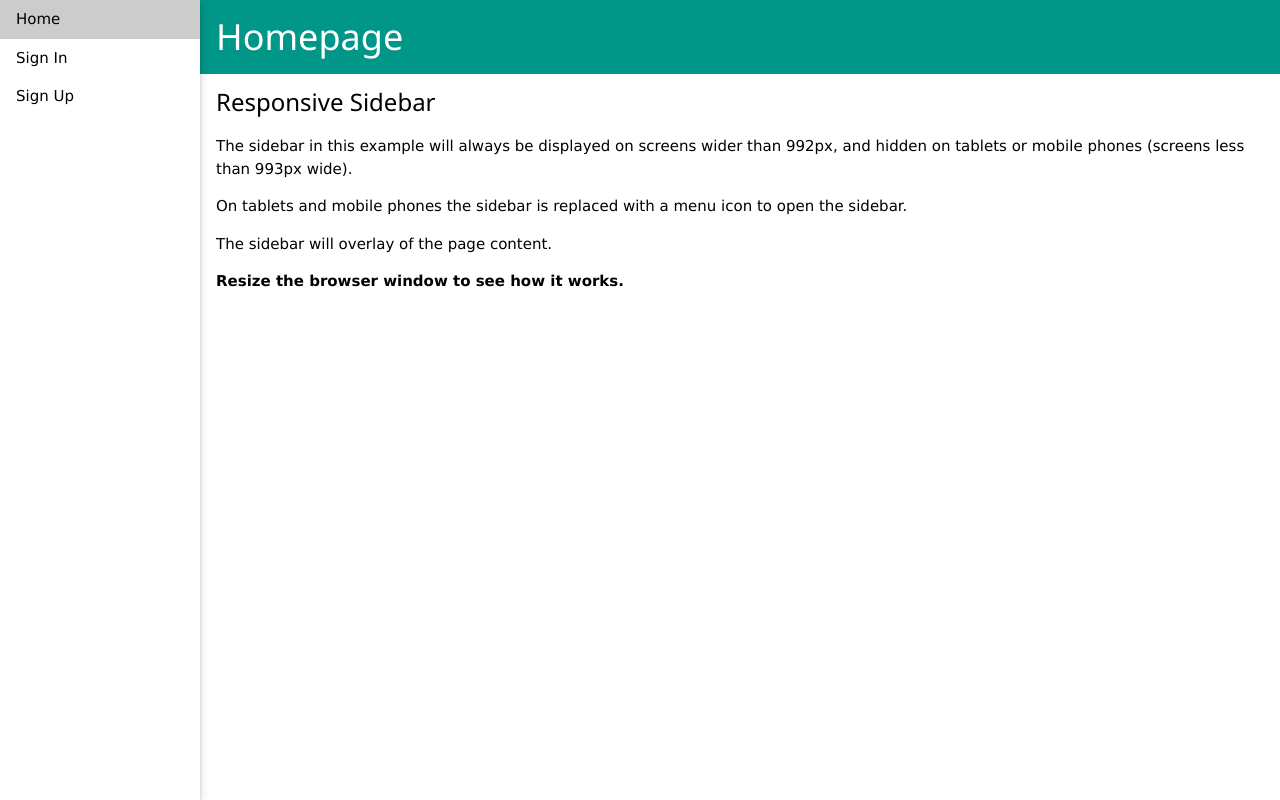
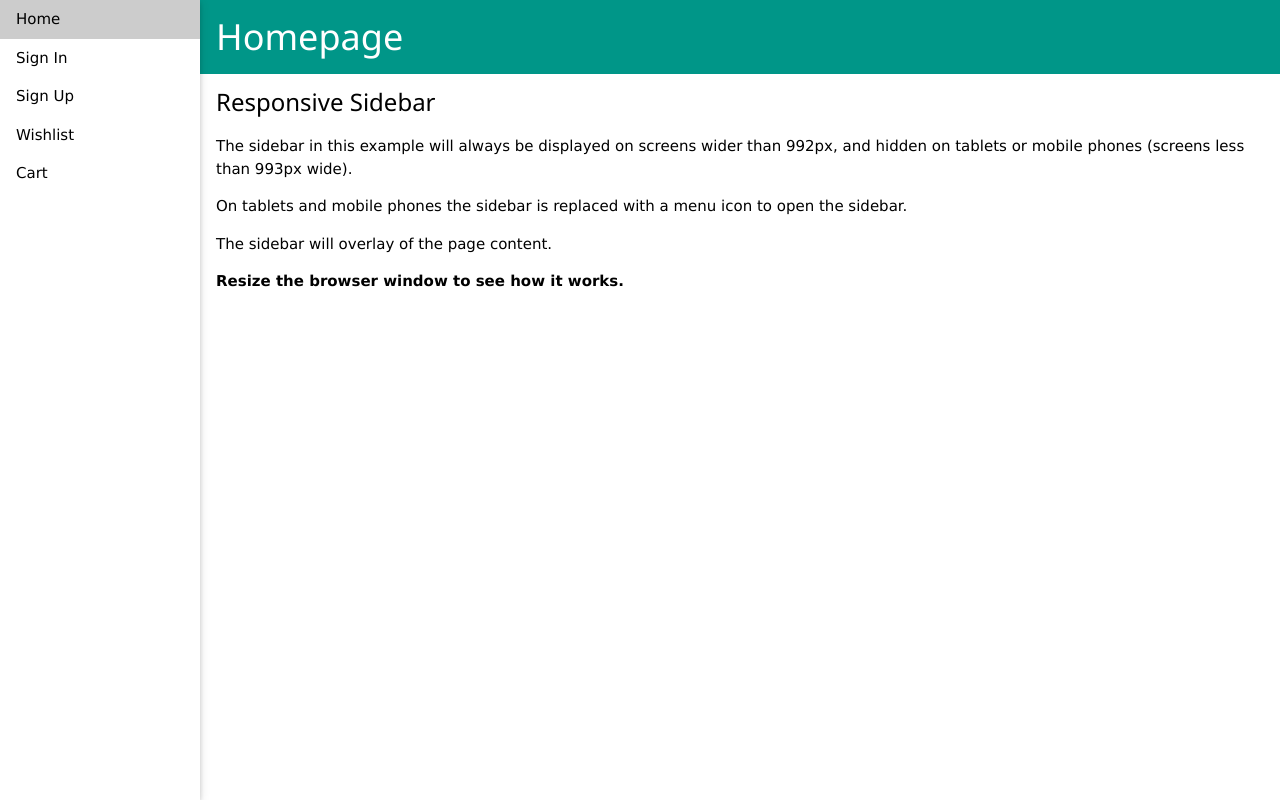
Before and after one commit to AdrianNeilSantos/cmsc127_mp, a Django app: page / in a window 1280 px wide. Run offline with Django 3.2, Linux system fonts and the light colour scheme.

Commit message:
created cart, wishlist

```diff
--- a/crud_app/templates/crud_app/elements/navbar.html
+++ b/crud_app/templates/crud_app/elements/navbar.html
@@ -3,6 +3,8 @@
     <a href="{% url 'home' %}" class="w3-bar-item w3-button">Home</a>
     <a href="{% url 'signIn' %}" class="w3-bar-item w3-button">Sign In</a>
     <a href="{% url 'signUp' %}" class="w3-bar-item w3-button">Sign Up</a>
+    <a href="{% url 'wishlist' %}" class="w3-bar-item w3-button">Wishlist</a>
+    <a href="{% url 'cart' %}" class="w3-bar-item w3-button">Cart</a>
 </div>
 
 {% load static %}
--- a/crud_app/urls.py
+++ b/crud_app/urls.py
@@ -5,5 +5,7 @@ from . import views
 urlpatterns = [
     path('', views.home, name="home"),
     path('signIn/', views.signIn, name="signIn"),
-    path('signUp/', views.signUp, name="signUp")
+    path('signUp/', views.signUp, name="signUp"),
+    path('wishlist/', views.wishlist, name="wishlist"),
+    path('cart/', views.cart, name="cart")
 ]
--- a/crud_app/views.py
+++ b/crud_app/views.py
@@ -10,3 +10,9 @@ def signIn(request):
 
 def signUp(request):
     return render(request, 'crud_app/pages/signUp.html')
+
+def wishlist(request):
+    return render(request, 'crud_app/pages/wishlist.html')
+
+def cart(request):
+    return render(request, 'crud_app/pages/cart.html')
```
Also changed, not shown: crud_app/templates/crud_app/pages/cart.html (added, +12 -0 lines), crud_app/templates/crud_app/pages/wishlist.html (added, +13 -0 lines).
